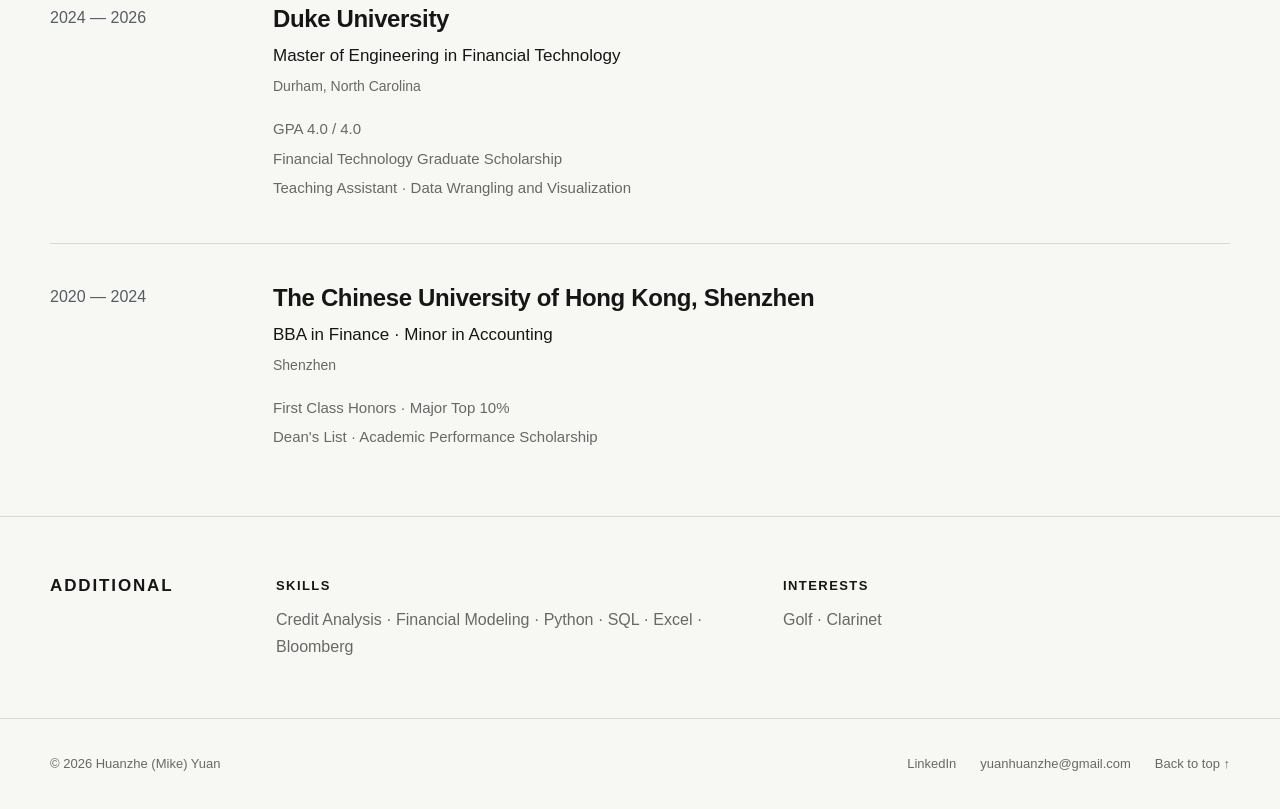
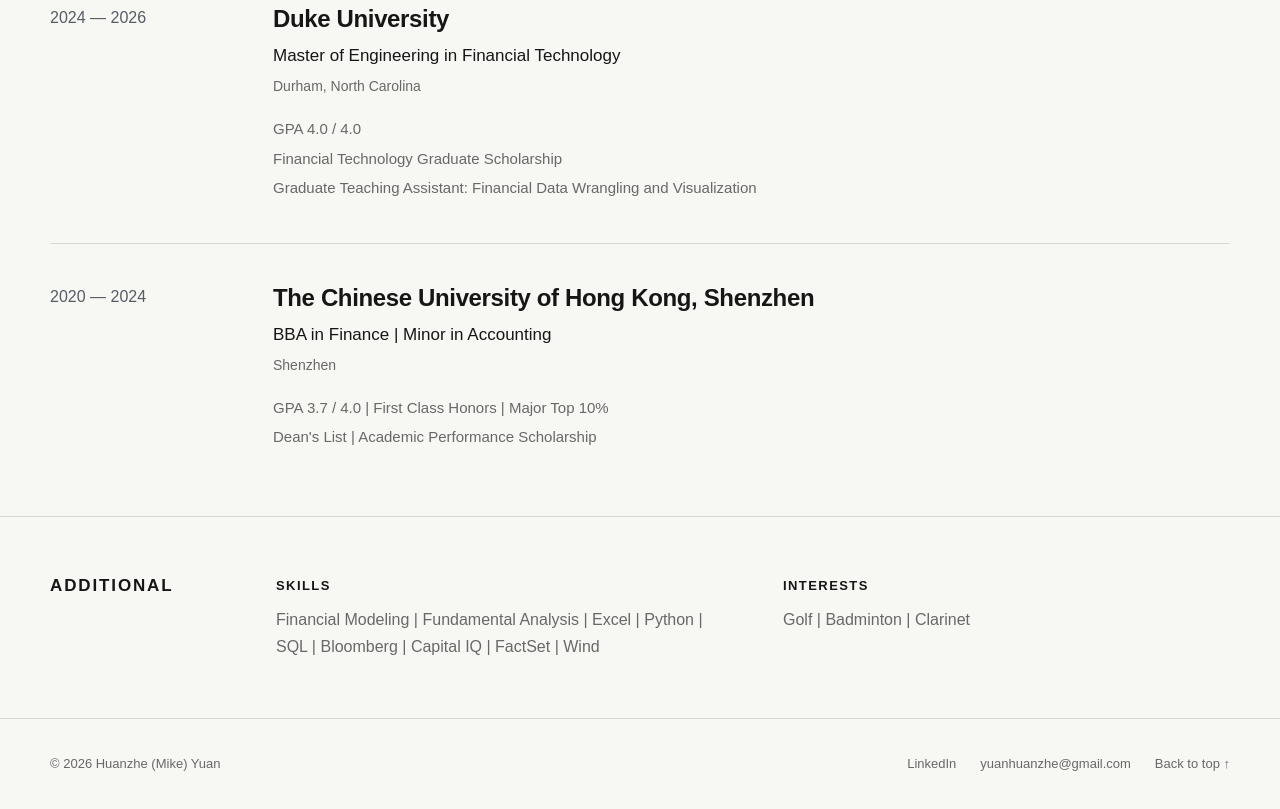
Before and after one commit to mike-yuan01/mike-yuan01.github.io, a plain HTML site: page index.html in a window 1280 px wide. Shown: the part 4370-5179 px from the top of the page. Drawn offline with Linux system fonts and the light colour scheme.

Commit message:
Update index.html

```diff
--- a/index.html
+++ b/index.html
@@ -810,7 +810,7 @@
                             </p>
 
                             <p>
-                                Teaching Assistant · Data Wrangling and Visualization
+                                Graduate Teaching Assistant: Financial Data Wrangling and Visualization
                             </p>
 
                         </div>
@@ -834,7 +834,7 @@
                         </h3>
 
                         <p class="degree">
-                            BBA in Finance · Minor in Accounting
+                            BBA in Finance | Minor in Accounting
                         </p>
 
                         <p class="location">
@@ -845,11 +845,11 @@
                         <div class="education-details">
 
                             <p>
-                                First Class Honors · Major Top 10%
+                                GPA 3.7 / 4.0 | First Class Honors | Major Top 10%
                             </p>
 
                             <p>
-                                Dean's List · Academic Performance Scholarship
+                                Dean's List | Academic Performance Scholarship
                             </p>
 
                         </div>
@@ -883,8 +883,8 @@
                         </p>
 
                         <p>
-                            Credit Analysis · Financial Modeling · Python ·
-                            SQL · Excel · Bloomberg
+                            Financial Modeling | Fundamental Analysis | Excel |
+                            Python | SQL | Bloomberg | Capital IQ | FactSet | Wind
                         </p>
 
                     </div>
@@ -897,7 +897,7 @@
                         </p>
 
                         <p>
-                            Golf · Clarinet
+                            Golf | Badminton | Clarinet
                         </p>
 
                     </div>
```
